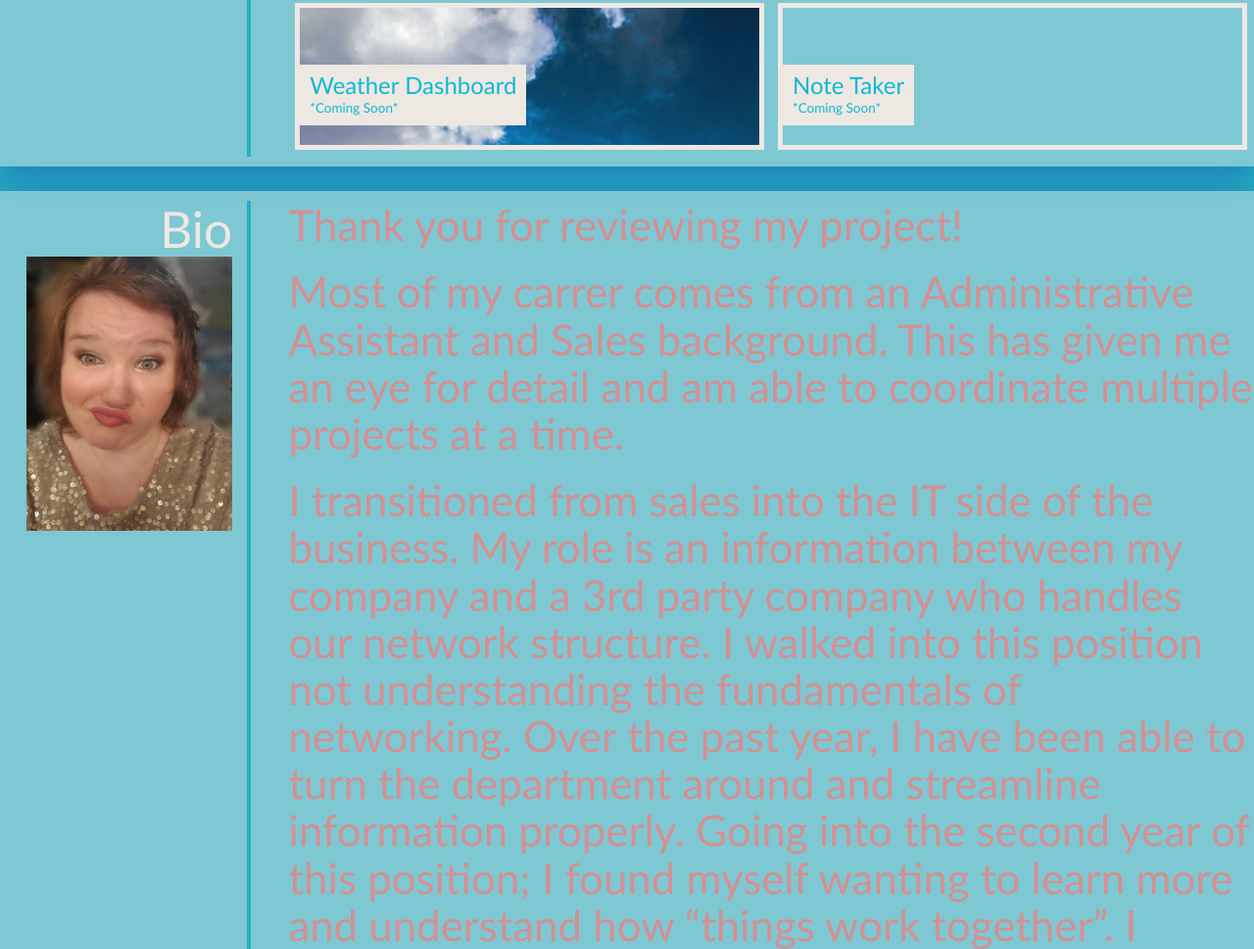
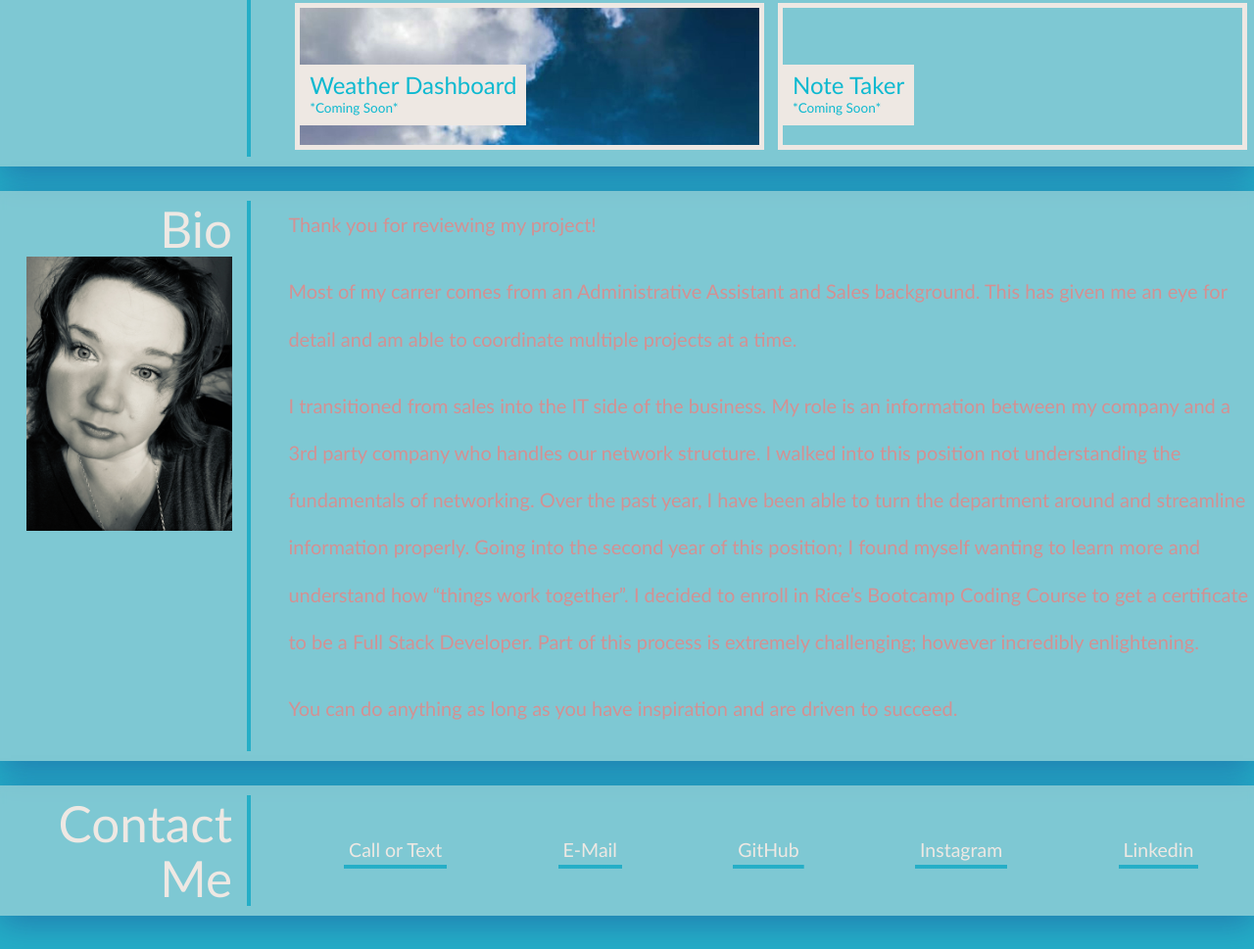
Before and after one commit to kthendavid04/fishSandwich-Folio, a plain HTML site: page index.html in a window 1280 px wide. Shown: the part 1067-2036 px from the top of the page at 98% size. Drawn offline with nearby package versions, Linux system fonts and the light colour scheme; a web font is replaced by a local one.

Commit message:
Updated profile picture and edited Bio

```diff
--- a/Assets/css/style.css
+++ b/Assets/css/style.css
@@ -40,6 +40,7 @@ a.center.brand-logo {
   p {
     margin: 0;
     color: var(--dark);
+    font-size: 20px;
 
   }
   /* .brand-logo {
--- a/index.html
+++ b/index.html
@@ -139,7 +139,7 @@
 
       <h2>Bio
         <br>
-        <img src="Assets/images/me.jpg" alt="picture of myself making a silly face" style="width:210px">
+        <img src="Assets/images/Profile Pic.jpeg" alt="picture of myself making a silly face" style="width:210px">
 
       </h2>
       <div>
```
Also changed, not shown: Assets/images/Profile Pic.jpeg (added), Assets/images/me.jpg (deleted).
